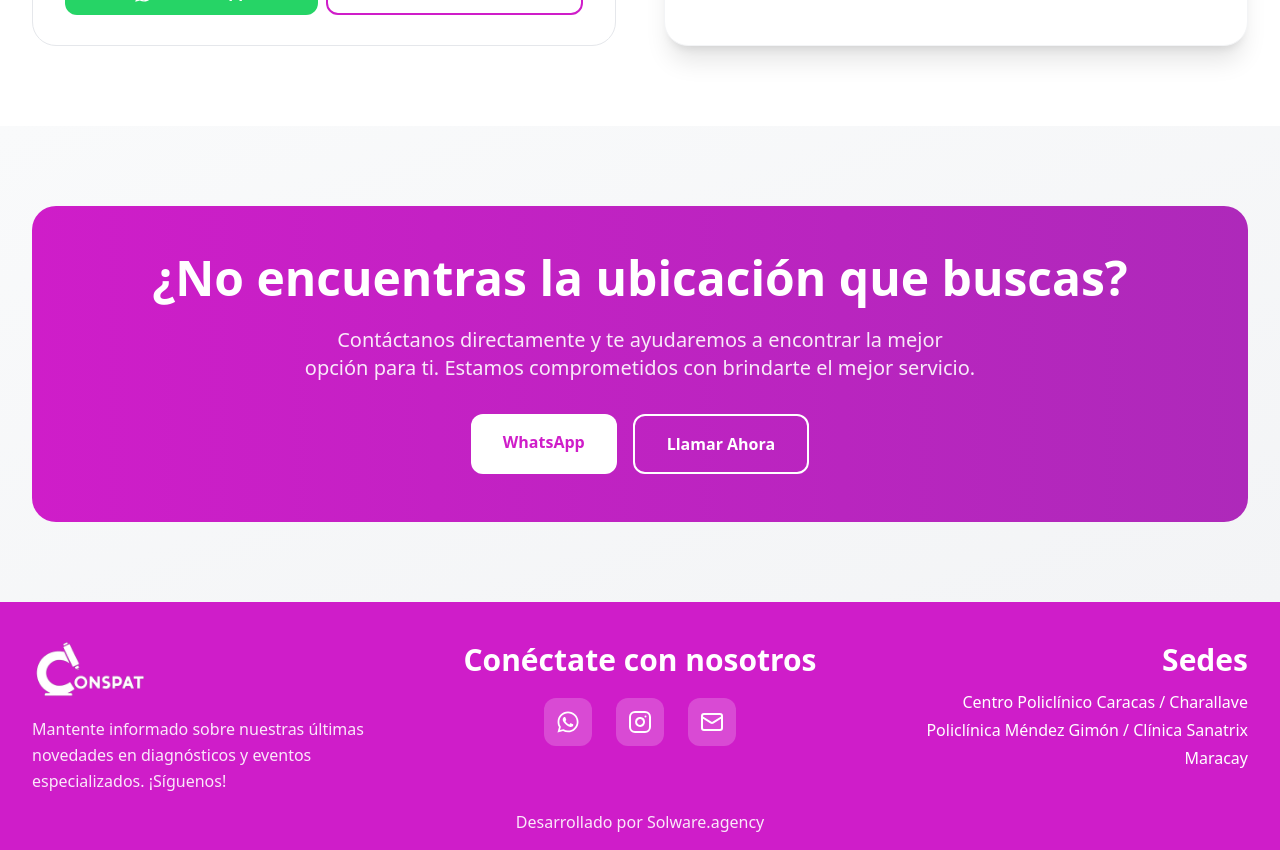
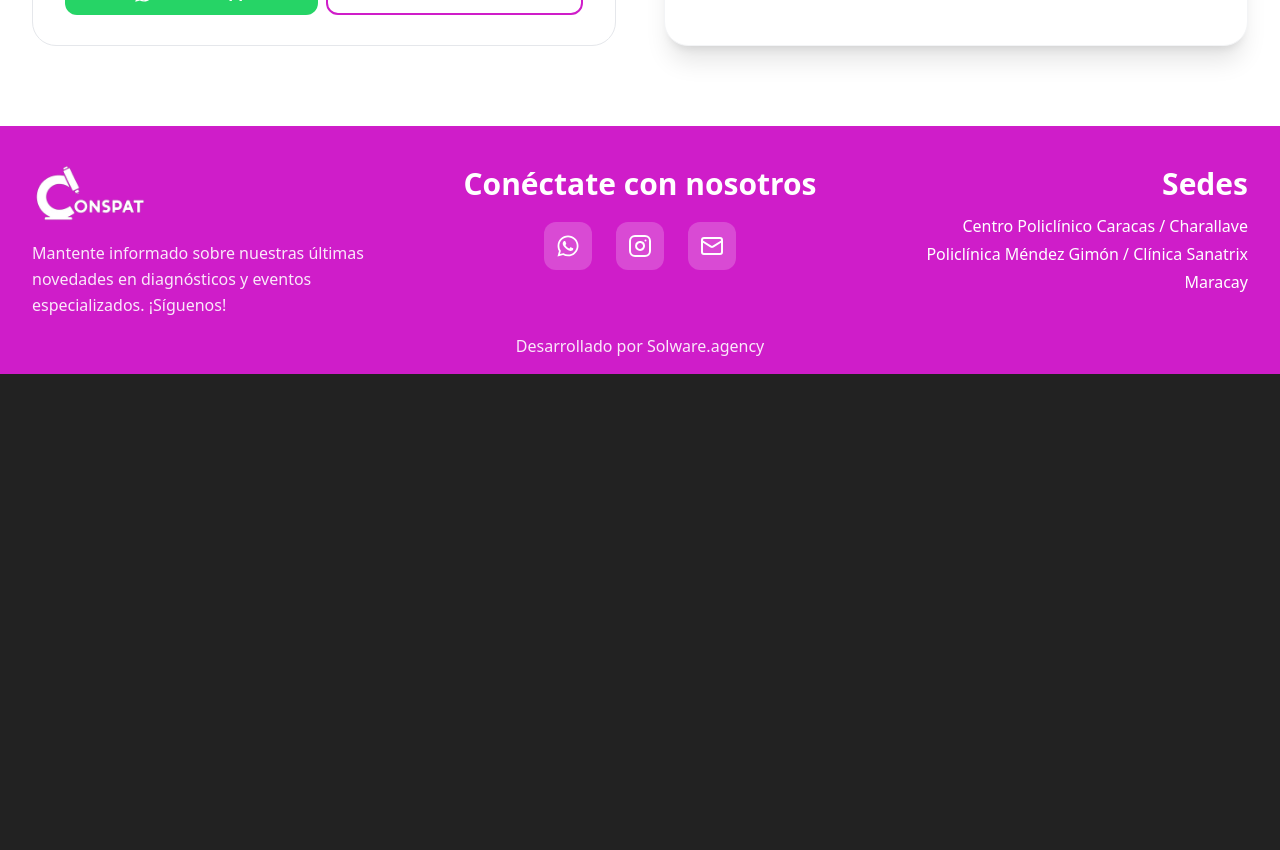
Before and after one commit to Solware-Agency/conspatt, a React (Vite) app: page /ubicanos in a window 1280 px wide. Shown: the part 2240-3090 px from the top of the page. After the commit the page ends 2614 px from the top, so only its background shows below. Built offline with nearby package versions, Linux system fonts and the light colour scheme; grey boxes are pictures that could not be loaded.

Commit message:
Add files via upload

```diff
--- a/src/constants/index.tsx
+++ b/src/constants/index.tsx
@@ -47,7 +47,7 @@ export const SERVICES: Service[] = [
   {
     icon: <Heart className="w-8 h-8" />,
     title: 'Protocolos Oncológicos',
-    description: 'Ofrecemos planes de tratamiento personalizados para el cáncer, como cirugías, radioterapias, quimioterapias y otros medicamentos, ajustados a las necesidades de cada paciente.',
+    description: 'Ofrecemos planes de tratamiento personalizados para el cáncer, como cirugías, radioterapias, quimioterapias y otros, ajustados a las necesidades de cada paciente.',
   },
 ];
 
--- a/src/contexts/ThemeContext.tsx
+++ b/src/contexts/ThemeContext.tsx
@@ -30,8 +30,13 @@ export const ThemeProvider: React.FC<ThemeProviderProps> = ({ children }) => {
       setIsDarkMode(true);
       document.documentElement.classList.add('dark');
     } else {
+      // Siempre iniciar en modo claro por defecto
       setIsDarkMode(false);
       document.documentElement.classList.remove('dark');
+      // Si no hay tema guardado, establecer explícitamente el modo claro
+      if (!savedTheme) {
+        localStorage.setItem('theme', 'light');
+      }
     }
   }, []);
 
--- a/src/pages/Ubicanos.tsx
+++ b/src/pages/Ubicanos.tsx
@@ -160,36 +160,7 @@ const Ubicanos: React.FC = () => {
         </div>
       </section>
 
-      {/* Contact CTA Section */}
-      <section className="py-12 sm:py-16 lg:py-20 bg-gradient-to-br from-gray-50 to-gray-100 dark:from-gray-800 dark:to-gray-900 relative z-10 transition-colors duration-300">
-        <div className="max-w-7xl mx-auto px-4 sm:px-6 lg:px-8">
-          <div className="bg-gradient-to-r from-[#cf1dc9] to-[#ae29ba] rounded-3xl p-6 sm:p-8 lg:p-12 text-center text-white">
-            <h2 className="text-xl sm:text-2xl md:text-3xl lg:text-4xl xl:text-5xl font-bold mb-4 sm:mb-6 leading-tight break-words hyphens-auto px-4 sm:px-0">
-              ¿No encuentras la ubicación que buscas?
-            </h2>
-            <p className="text-lg sm:text-xl text-white/90 mb-6 sm:mb-8 max-w-2xl mx-auto">
-              Contáctanos directamente y te ayudaremos a encontrar la mejor opción para ti.
-              Estamos comprometidos con brindarte el mejor servicio.
-            </p>
-            <div className="flex flex-col sm:flex-row gap-3 sm:gap-4 justify-center">
-              <a
-                href={createWhatsAppUrl('4242082491')}
-                target="_blank"
-                rel="noopener noreferrer"
-                className="bg-white text-[#cf1dc9] px-6 sm:px-8 py-3 sm:py-4 rounded-xl font-semibold hover:bg-gray-100 transition-all duration-300 transform hover:scale-105 text-sm sm:text-base"
-              >
-                WhatsApp
-              </a>
-              <a
-                href={createTelUrl('4242082491')}
-                className="border-2 border-white text-white px-6 sm:px-8 py-3 sm:py-4 rounded-xl font-semibold hover:bg-white hover:text-[#cf1dc9] transition-all duration-300 text-sm sm:text-base"
-              >
-                Llamar Ahora
-              </a>
-            </div>
-          </div>
-        </div>
-      </section>
+
 
       <Footer />
     </div>
```
